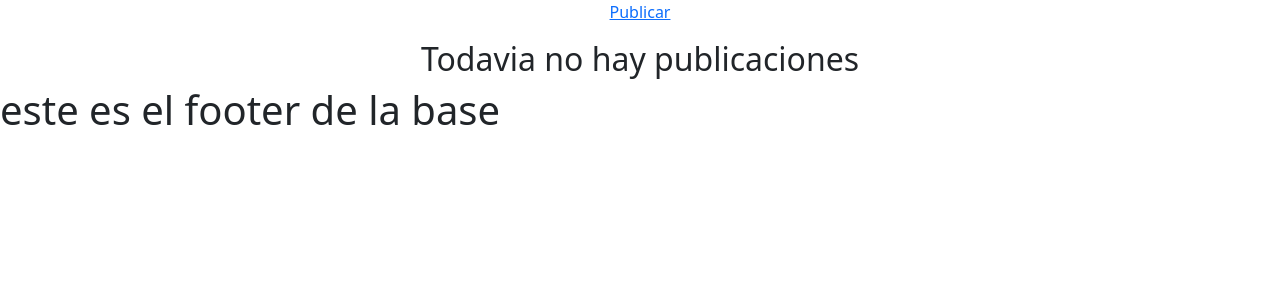
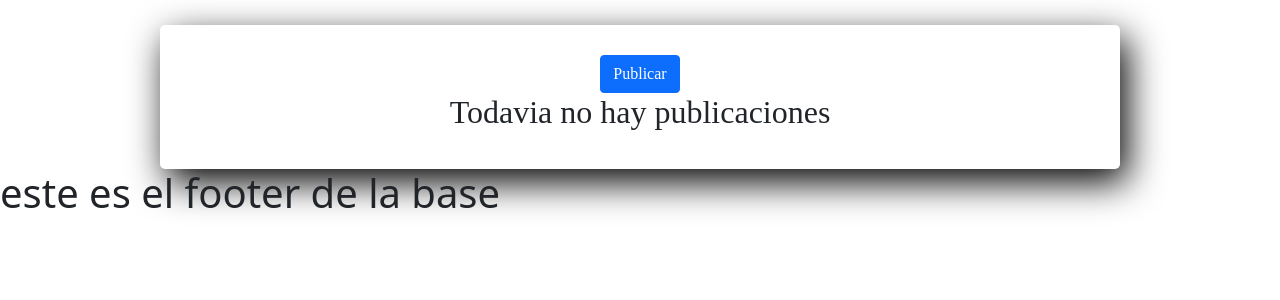
Before and after one commit to PedroFassanelli/TP_IW_2022, a Django app: page /sitio/mibarrio/ in a window 1280 px wide. Shown: the part 101-401 px from the top of the page. Run offline with Django 4.2, Linux system fonts and the light colour scheme; a user stored in the database is signed in; tables that the repository leaves empty hold one stand-in row (values such as "Sample post").

Commit message:
style de las publicaciones

```diff
--- a/NotiBarrio/sitio/static/sitio/css/estilo.css
+++ b/NotiBarrio/sitio/static/sitio/css/estilo.css
@@ -2,6 +2,14 @@
     margin: 0;
     padding: 0;
     box-sizing: border-box;
+}
+
+.form-header
+{
+    background: rgb(10, 10, 10);
+    padding: 30px;
+    font-family: 'Times New Roman';
+    color: white;
 }
 
 .img-logo-header
@@ -12,7 +20,43 @@
     height: 75px;
 }
 
-.form-register, .form-login, .form-publicar
+.lista-publicacion
+{
+    width: 75%;
+    padding: 30px;
+    margin: auto;
+    margin-top: 25px;
+    border-radius: 5px;
+    font-family: 'Times New Roman';
+    box-shadow: 7px 13px 37px #000;
+}
+
+.publicacion
+{
+    width: 90%;
+    padding: 30px;
+    margin: auto;
+    margin-top: 25px;
+    border-radius: 5px;
+    font-family: 'Times New Roman';
+    box-shadow: 2px 8px 18px #000;
+    word-wrap: break-word;
+}
+
+.form-publicar
+{
+    width: 50%;
+    background: rgba(10, 10, 10, 0.823);
+    padding: 30px;
+    margin: auto;
+    margin-top: 25px;
+    border-radius: 5px;
+    font-family: 'Times New Roman';
+    color: white;
+    box-shadow: 7px 13px 37px #000;
+}
+
+.form-register, .form-login
 {
     width: 500px;
     background: rgba(10, 10, 10, 0.823);
--- a/NotiBarrio/sitio/templates/mibarrio.html
+++ b/NotiBarrio/sitio/templates/mibarrio.html
@@ -4,7 +4,7 @@
 
 {% block contents %}
 
-<div ALIGN="center">
+<div class="lista-publicacion" ALIGN="center">
     {% if user.location == 'None' %}
         <h2>Aun no estas en un grupo de barrio</h2>
         <h2>Selecciona el barrio al que quieres unirte:</h2>
@@ -12,12 +12,14 @@
             <p>{{ barrio.number }} {{ barrio.namebarrio }}</p>
         {% endfor %}
     {% else %}
-        <p><a href="{% url 'nuevapublicacion' %}">Publicar</a></p>
+        <a href="{% url 'nuevapublicacion' %}"><button class="btn btn-primary" type="submit">Publicar</button></a>
         {% if vacia == False %}
             {% for mi_barrio in lista_mibarrio %}
-                <h3>{{ mi_barrio.title }}</h3>
-                <p>{{ mi_barrio.text }}</p>
-                <p>Likes {{ mi_barrio.likes }} - Dislikes {{ mi_barrio.dislikes }} - {{ mi_barrio.user }} - {{ mi_barrio.publicationdate}}</p>
+                <div class="publicacion">
+                    <h3>{{ mi_barrio.title }}</h3>
+                    <p>{{ mi_barrio.text }}</p>
+                    <p>Likes {{ mi_barrio.likes }} - Dislikes {{ mi_barrio.dislikes }} - {{ mi_barrio.user }} - {{ mi_barrio.publicationdate}}</p>
+                </div>
             {% endfor %}
         {% else %}
             <h2>Todavia no hay publicaciones</h2>
--- a/NotiBarrio/sitio/views.py
+++ b/NotiBarrio/sitio/views.py
@@ -5,11 +5,19 @@
 from sitio.forms import FormNuevaPublicacion
 
 def homepage(request):
-    return render(request, 'homepage.html')
+    publicaciones = Publicacion.objects.order_by('-publicationdate').filter(is_public=True).filter(state="Publicado")[:5]
+    vacio = False
+    if len(publicaciones) == 0:
+        vacio = True
+    return render(request, 'homepage.html', {'lista_publicaciones': publicaciones, 'vacia': vacio})
 
 
 def notipublicas(request):
-    return render(request, 'noticiaspublicas.html')
+    publicaciones = Publicacion.objects.order_by('-publicationdate').filter(is_public=True).filter(state="Publicado")
+    vacio = False
+    if len(publicaciones) == 0:
+        vacio = True
+    return render(request, 'noticiaspublicas.html', {'lista_publicaciones': publicaciones, 'vacia': vacio})
 
 
 @login_required(login_url='login')
```
Also changed, not shown: NotiBarrio/sitio/templates/homepage.html (+14 -3 lines), NotiBarrio/sitio/templates/noticiaspublicas.html (+13 -2 lines).
